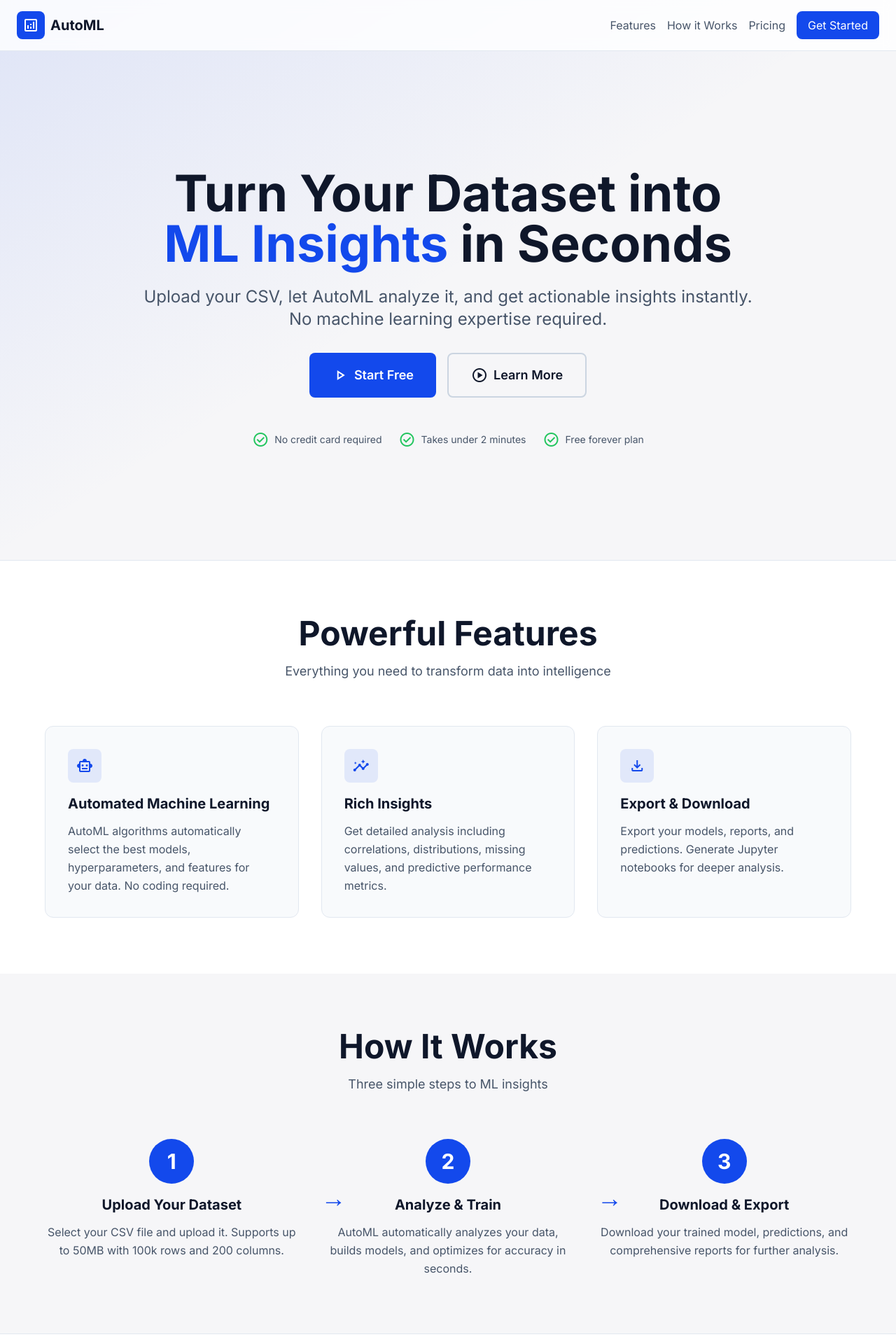
After one commit to SohailKhan0525/AutoML, a FastAPI app: template templates/landing.html in a window 1280 px wide. The commit adds this page. Shown: the top 1920 px of the page at 70% size. Run offline with FastAPI, Linux system fonts and the light colour scheme; the template is opened without the code that fills it, so the values that code supplies are empty; some libraries are stand-ins or nearby versions.

Commit message:
Add landing page and enhanced navigation system
- Created /landing route with hero section: 'Turn Your Dataset into ML Insights in Seconds'
- Added Features section (AutoML, Insights, Export)
- Added How it Works section with 3-step process
- Added Pricing section with Free and Pro (5) plans
- Enhanced index.html with user profile menu dropdown
- Added Settings option (placeholder for future admin features)
- Added Logout functionality with localStorage cleanup
- Display user email in sidebar from localStorage
- Profile section ready for future expansion
- All pages use consistent SaaS design with Tailwind CSS

```diff
--- a/main.py
+++ b/main.py
@@ -132,6 +132,12 @@ def _get_dataset(dataset_id: str | None):
 @app.get("/")
 async def index(request: Request):
     return templates.TemplateResponse("index.html", {"request": request})
+
+
+@app.get("/landing")
+async def landing_page(request: Request):
+    """Serve landing page for global users."""
+    return templates.TemplateResponse("landing.html", {"request": request})
 
 
 @app.get("/signup")
--- /dev/null
+++ b/templates/landing.html
@@ -0,0 +1,312 @@
+<!DOCTYPE html>
+<html lang="en">
+<head>
+    <meta charset="utf-8"/>
+    <meta content="width=device-width, initial-scale=1.0" name="viewport"/>
+    <script src="https://cdn.tailwindcss.com?plugins=forms,container-queries"></script>
+    <link href="https://fonts.googleapis.com/css2?family=Inter:wght@400;500;600;700&display=swap" rel="stylesheet"/>
+    <link href="https://fonts.googleapis.com/css2?family=Material+Symbols+Outlined:wght@100..700,0..1&display=swap" rel="stylesheet"/>
+    <script id="tailwind-config">
+        tailwind.config = {
+            darkMode: "class",
+            theme: {
+                extend: {
+                    colors: {
+                        "primary": "#1349ec",
+                        "background-light": "#f6f6f8",
+                        "background-dark": "#101522",
+                    },
+                    fontFamily: {
+                        "display": ["Inter"]
+                    },
+                    borderRadius: {"DEFAULT": "0.25rem", "lg": "0.5rem", "xl": "0.75rem", "full": "9999px"},
+                },
+            },
+        }
+    </script>
+    <title>AutoML - Turn Your Dataset into ML Insights</title>
+</head>
+<body class="bg-background-light dark:bg-background-dark font-display text-slate-900 dark:text-slate-100">
+    <!-- Navigation -->
+    <nav class="fixed w-full top-0 z-50 bg-white/80 dark:bg-slate-900/80 backdrop-blur border-b border-slate-200 dark:border-slate-800">
+        <div class="max-w-7xl mx-auto px-6 py-4 flex items-center justify-between">
+            <div class="flex items-center gap-2">
+                <div class="bg-primary p-2 rounded-lg text-white">
+                    <span class="material-symbols-outlined block">analytics</span>
+                </div>
+                <h1 class="text-xl font-bold">AutoML</h1>
+            </div>
+            <div class="flex items-center gap-4">
+                <a href="#features" class="text-slate-600 dark:text-slate-300 hover:text-primary transition-colors">Features</a>
+                <a href="#how-it-works" class="text-slate-600 dark:text-slate-300 hover:text-primary transition-colors">How it Works</a>
+                <a href="#pricing" class="text-slate-600 dark:text-slate-300 hover:text-primary transition-colors">Pricing</a>
+                <a href="/signup" class="px-4 py-2 rounded-lg bg-primary text-white hover:opacity-90 transition-opacity">Get Started</a>
+            </div>
+        </div>
+    </nav>
+
+    <!-- Hero Section -->
+    <section class="min-h-screen flex items-center justify-center pt-20 px-6 relative overflow-hidden">
+        <!-- Background gradient -->
+        <div class="absolute inset-0 bg-gradient-to-br from-primary/10 via-transparent to-transparent"></div>
+
+        <div class="max-w-4xl mx-auto text-center relative z-10">
+            <h1 class="text-5xl md:text-7xl font-bold mb-6 leading-tight">
+                Turn Your Dataset into <span class="text-primary">ML Insights</span> in Seconds
+            </h1>
+            <p class="text-xl md:text-2xl text-slate-600 dark:text-slate-300 mb-8 leading-relaxed">
+                Upload your CSV, let AutoML analyze it, and get actionable insights instantly. No machine learning expertise required.
+            </p>
+
+            <div class="flex flex-col sm:flex-row gap-4 justify-center mb-12">
+                <a href="/signup" class="px-8 py-4 bg-primary text-white rounded-lg font-semibold hover:opacity-90 transition-opacity flex items-center justify-center gap-2 text-lg">
+                    <span class="material-symbols-outlined">play_arrow</span>
+                    Start Free
+                </a>
+                <a href="#how-it-works" class="px-8 py-4 border-2 border-slate-300 dark:border-slate-600 rounded-lg font-semibold hover:bg-slate-50 dark:hover:bg-slate-800 transition-colors flex items-center justify-center gap-2 text-lg">
+                    <span class="material-symbols-outlined">play_circle</span>
+                    Learn More
+                </a>
+            </div>
+
+            <!-- Trust badges -->
+            <div class="flex flex-wrap justify-center gap-6 text-sm text-slate-600 dark:text-slate-400">
+                <div class="flex items-center gap-2">
+                    <span class="material-symbols-outlined text-green-500">check_circle</span>
+                    <span>No credit card required</span>
+                </div>
+                <div class="flex items-center gap-2">
+                    <span class="material-symbols-outlined text-green-500">check_circle</span>
+                    <span>Takes under 2 minutes</span>
+                </div>
+                <div class="flex items-center gap-2">
+                    <span class="material-symbols-outlined text-green-500">check_circle</span>
+                    <span>Free forever plan</span>
+                </div>
+            </div>
+        </div>
+    </section>
+
+    <!-- Features Section -->
+    <section id="features" class="py-20 px-6 bg-white dark:bg-slate-950 border-t border-slate-200 dark:border-slate-800">
+        <div class="max-w-6xl mx-auto">
+            <div class="text-center mb-16">
+                <h2 class="text-4xl md:text-5xl font-bold mb-4">Powerful Features</h2>
+                <p class="text-lg text-slate-600 dark:text-slate-300">Everything you need to transform data into intelligence</p>
+            </div>
+
+            <div class="grid md:grid-cols-3 gap-8">
+                <!-- Feature 1: AutoML -->
+                <div class="p-8 rounded-xl border border-slate-200 dark:border-slate-800 hover:border-primary/50 hover:shadow-lg transition-all bg-slate-50 dark:bg-slate-900/50">
+                    <div class="w-12 h-12 bg-primary/10 text-primary rounded-lg flex items-center justify-center mb-4 text-2xl">
+                        <span class="material-symbols-outlined">smart_toy</span>
+                    </div>
+                    <h3 class="text-xl font-bold mb-3">Automated Machine Learning</h3>
+                    <p class="text-slate-600 dark:text-slate-400 leading-relaxed">
+                        AutoML algorithms automatically select the best models, hyperparameters, and features for your data. No coding required.
+                    </p>
+                </div>
+
+                <!-- Feature 2: Insights -->
+                <div class="p-8 rounded-xl border border-slate-200 dark:border-slate-800 hover:border-primary/50 hover:shadow-lg transition-all bg-slate-50 dark:bg-slate-900/50">
+                    <div class="w-12 h-12 bg-primary/10 text-primary rounded-lg flex items-center justify-center mb-4 text-2xl">
+                        <span class="material-symbols-outlined">insights</span>
+                    </div>
+                    <h3 class="text-xl font-bold mb-3">Rich Insights</h3>
+                    <p class="text-slate-600 dark:text-slate-400 leading-relaxed">
+                        Get detailed analysis including correlations, distributions, missing values, and predictive performance metrics.
+                    </p>
+                </div>
+
+                <!-- Feature 3: Export -->
+                <div class="p-8 rounded-xl border border-slate-200 dark:border-slate-800 hover:border-primary/50 hover:shadow-lg transition-all bg-slate-50 dark:bg-slate-900/50">
+                    <div class="w-12 h-12 bg-primary/10 text-primary rounded-lg flex items-center justify-center mb-4 text-2xl">
+                        <span class="material-symbols-outlined">download</span>
+                    </div>
+                    <h3 class="text-xl font-bold mb-3">Export & Download</h3>
+                    <p class="text-slate-600 dark:text-slate-400 leading-relaxed">
+                        Export your models, reports, and predictions. Generate Jupyter notebooks for deeper analysis.
+                    </p>
+                </div>
+            </div>
+        </div>
+    </section>
+
+    <!-- How It Works Section -->
+    <section id="how-it-works" class="py-20 px-6 bg-background-light dark:bg-background-dark">
+        <div class="max-w-6xl mx-auto">
+            <div class="text-center mb-16">
+                <h2 class="text-4xl md:text-5xl font-bold mb-4">How It Works</h2>
+                <p class="text-lg text-slate-600 dark:text-slate-300">Three simple steps to ML insights</p>
+            </div>
+
+            <div class="grid md:grid-cols-3 gap-8">
+                <!-- Step 1 -->
+                <div class="relative">
+                    <div class="flex flex-col items-center">
+                        <div class="w-16 h-16 rounded-full bg-primary text-white flex items-center justify-center text-3xl font-bold mb-4">
+                            1
+                        </div>
+                        <h3 class="text-xl font-bold mb-3">Upload Your Dataset</h3>
+                        <p class="text-slate-600 dark:text-slate-400 text-center leading-relaxed">
+                            Select your CSV file and upload it. Supports up to 50MB with 100k rows and 200 columns.
+                        </p>
+                    </div>
+                    <!-- Arrow -->
+                    <div class="hidden md:flex absolute top-16 -right-20 items-center">
+                        <div class="w-12 text-primary text-4xl">→</div>
+                    </div>
+                </div>
+
+                <!-- Step 2 -->
+                <div class="relative">
+                    <div class="flex flex-col items-center">
+                        <div class="w-16 h-16 rounded-full bg-primary text-white flex items-center justify-center text-3xl font-bold mb-4">
+                            2
+                        </div>
+                        <h3 class="text-xl font-bold mb-3">Analyze & Train</h3>
+                        <p class="text-slate-600 dark:text-slate-400 text-center leading-relaxed">
+                            AutoML automatically analyzes your data, builds models, and optimizes for accuracy in seconds.
+                        </p>
+                    </div>
+                    <!-- Arrow -->
+                    <div class="hidden md:flex absolute top-16 -right-20 items-center">
+                        <div class="w-12 text-primary text-4xl">→</div>
+                    </div>
+                </div>
+
+                <!-- Step 3 -->
+                <div>
+                    <div class="flex flex-col items-center">
+                        <div class="w-16 h-16 rounded-full bg-primary text-white flex items-center justify-center text-3xl font-bold mb-4">
+                            3
+                        </div>
+                        <h3 class="text-xl font-bold mb-3">Download & Export</h3>
+                        <p class="text-slate-600 dark:text-slate-400 text-center leading-relaxed">
+                            Download your trained model, predictions, and comprehensive reports for further analysis.
+                        </p>
+                    </div>
+                </div>
+            </div>
+        </div>
+    </section>
+
+    <!-- Pricing Section -->
+    <section id="pricing" class="py-20 px-6 bg-white dark:bg-slate-950 border-t border-slate-200 dark:border-slate-800">
+        <div class="max-w-6xl mx-auto">
+            <div class="text-center mb-16">
+                <h2 class="text-4xl md:text-5xl font-bold mb-4">Pricing</h2>
+                <p class="text-lg text-slate-600 dark:text-slate-300">Start free, upgrade when you need more power</p>
+                <div class="mt-4 px-4 py-2 bg-amber-50 dark:bg-amber-900/20 border border-amber-200 dark:border-amber-800 rounded-lg inline-block">
+                    <p class="text-amber-900 dark:text-amber-200 font-semibold">🚀 Coming Soon: Advanced tiers with premium features</p>
+                </div>
+            </div>
+
+            <div class="grid md:grid-cols-2 gap-8 max-w-4xl mx-auto">
+                <!-- Free Plan -->
+                <div class="p-8 rounded-xl border-2 border-slate-200 dark:border-slate-800 bg-slate-50 dark:bg-slate-900/50 hover:border-primary/50 transition-all">
+                    <div class="mb-6">
+                        <h3 class="text-2xl font-bold mb-2">Free</h3>
+                        <p class="text-slate-600 dark:text-slate-400">Perfect for getting started</p>
+                    </div>
+
+                    <div class="mb-6">
+                        <div class="text-4xl font-bold">$0</div>
+                        <p class="text-slate-600 dark:text-slate-400 text-sm mt-2">Forever</p>
+                    </div>
+
+                    <ul class="space-y-3 mb-8">
+                        <li class="flex items-center gap-3">
+                            <span class="material-symbols-outlined text-green-500 text-xl">check_circle</span>
+                            <span>Fast Mode analysis</span>
+                        </li>
+                        <li class="flex items-center gap-3">
+                            <span class="material-symbols-outlined text-green-500 text-xl">check_circle</span>
+                            <span>Up to 50MB files</span>
+                        </li>
+                        <li class="flex items-center gap-3">
+                            <span class="material-symbols-outlined text-green-500 text-xl">check_circle</span>
+                            <span>Model download</span>
+                        </li>
+                        <li class="flex items-center gap-3">
+                            <span class="material-symbols-outlined text-green-500 text-xl">check_circle</span>
+                            <span>Basic reports</span>
+                        </li>
+                        <li class="flex items-center gap-3">
+                            <span class="material-symbols-outlined text-green-500 text-xl">check_circle</span>
+                            <span>Dataset history</span>
+                        </li>
+                    </ul>
+
+                    <button class="w-full py-3 rounded-lg border-2 border-primary text-primary font-semibold hover:bg-primary hover:text-white transition-colors">
+                        Get Started Free
+                    </button>
+                </div>
+
+                <!-- Pro Plan -->
+                <div class="p-8 rounded-xl border-2 border-primary bg-gradient-to-br from-primary/5 to-primary/0 dark:from-primary/10 dark:to-primary/0 hover:shadow-lg transition-all relative">
+                    <div class="absolute -top-4 right-6 px-4 py-1 bg-primary text-white rounded-full text-sm font-semibold">
+                        Coming Soon
+                    </div>
+
+                    <div class="mb-6">
+                        <h3 class="text-2xl font-bold mb-2">Pro</h3>
+                        <p class="text-slate-600 dark:text-slate-400">For advanced analysis</p>
+                    </div>
+
+                    <div class="mb-6">
+                        <div class="text-4xl font-bold">$25</div>
+                        <p class="text-slate-600 dark:text-slate-400 text-sm mt-2">per month</p>
+                    </div>
+
+                    <ul class="space-y-3 mb-8">
+                        <li class="flex items-center gap-3">
+                            <span class="material-symbols-outlined text-primary text-xl">star</span>
+                            <span>Advanced Mode analysis</span>
+                        </li>
+                        <li class="flex items-center gap-3">
+                            <span class="material-symbols-outlined text-primary text-xl">star</span>
+                            <span>Up to 500MB files</span>
+                        </li>
+                        <li class="flex items-center gap-3">
+                            <span class="material-symbols-outlined text-primary text-xl">star</span>
+                            <span>Custom models</span>
+                        </li>
+                        <li class="flex items-center gap-3">
+                            <span class="material-symbols-outlined text-primary text-xl">star</span>
+                            <span>Jupyter notebooks</span>
+                        </li>
+                        <li class="flex items-center gap-3">
+                            <span class="material-symbols-outlined text-primary text-xl">star</span>
+                            <span>Priority support</span>
+                        </li>
+                    </ul>
+
+                    <button class="w-full py-3 rounded-lg bg-primary text-white font-semibold hover:opacity-90 transition-opacity" disabled>
+                        Coming Soon
+                    </button>
+                </div>
+            </div>
+        </div>
+    </section>
+
+    <!-- CTA Section -->
+    <section class="py-20 px-6 bg-gradient-to-r from-primary/10 to-primary/5 dark:from-primary/20 dark:to-primary/10 border-t border-slate-200 dark:border-slate-800">
+        <div class="max-w-4xl mx-auto text-center">
+            <h2 class="text-4xl md:text-5xl font-bold mb-6">Ready to transform your data?</h2>
+            <p class="text-xl text-slate-600 dark:text-slate-300 mb-8">Join thousands of users discovering insights with AutoML</p>
+            <a href="/signup" class="inline-flex items-center gap-2 px-8 py-4 bg-primary text-white rounded-lg font-semibold hover:opacity-90 transition-opacity text-lg">
+                <span class="material-symbols-outlined">play_arrow</span>
+                Start Free Today
+            </a>
+        </div>
+    </section>
+
+    <!-- Footer -->
+    <footer class="border-t border-slate-200 dark:border-slate-800 py-8 px-6 bg-white dark:bg-slate-900">
+        <div class="max-w-6xl mx-auto text-center text-slate-600 dark:text-slate-400">
+            <p>&copy; 2026 AutoML. All rights reserved. | <a href="#" class="hover:text-primary">Privacy Policy</a> | <a href="#" class="hover:text-primary">Terms of Service</a></p>
+        </div>
+    </footer>
+</body>
+</html>
```
Also changed, not shown: static/app.js (+32 -0 lines), templates/index.html (+29 -5 lines).
